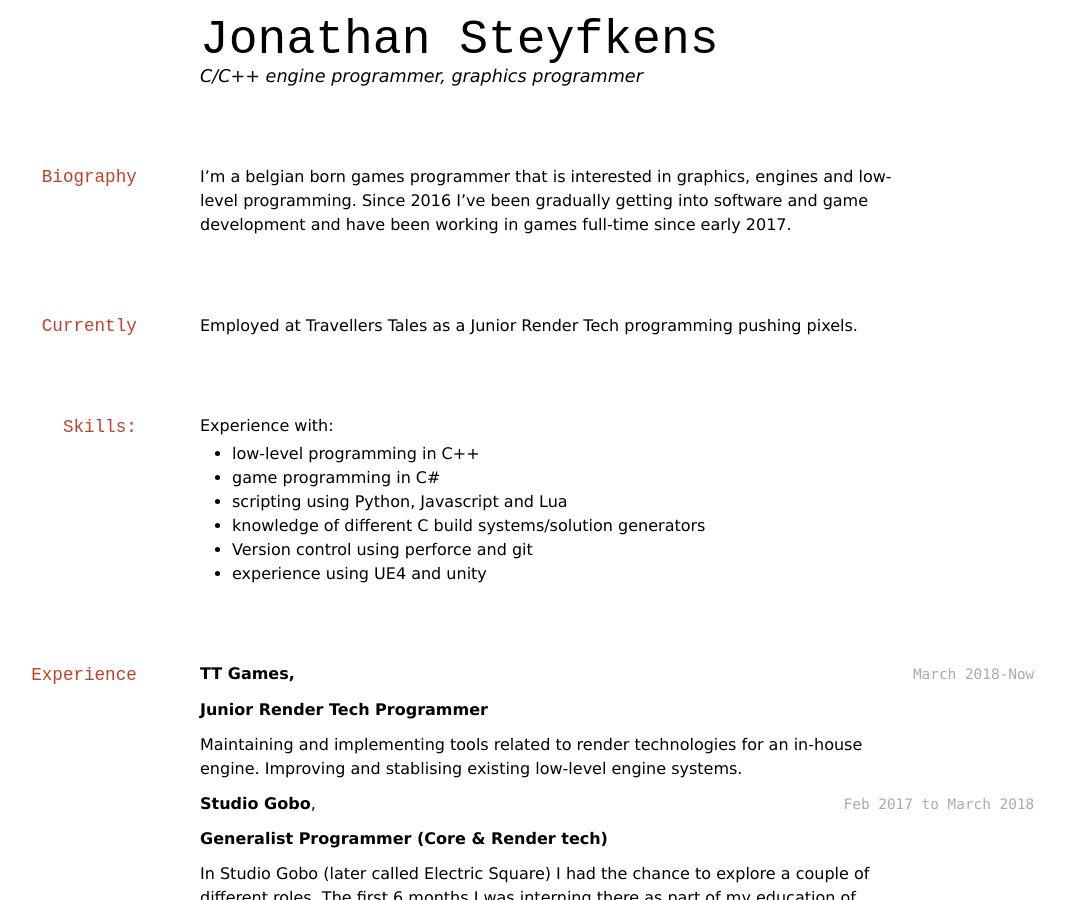
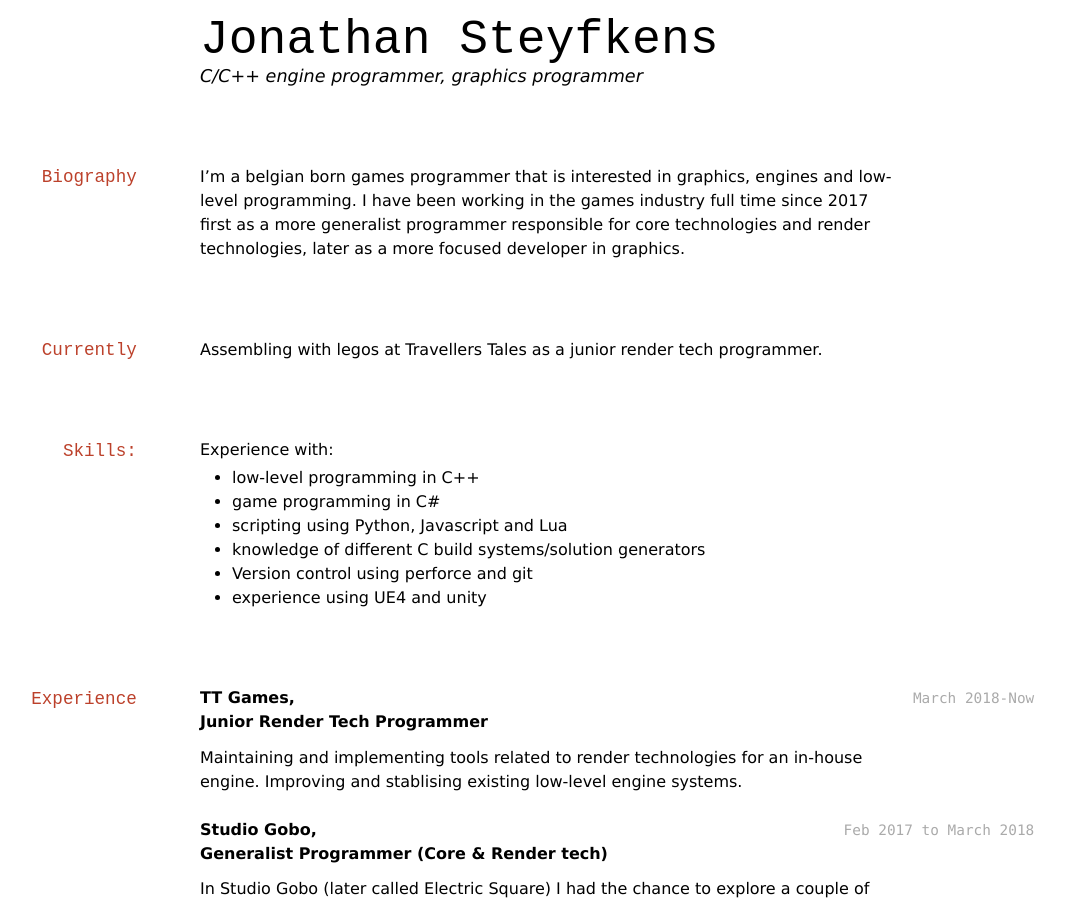
Before and after one commit to jonathansty/jonathansty.github.io, a Jekyll site: the page built from cv.md, in a window 1280 px wide and 900 px high. Shown: the whole window, without its empty margins (132-1197 px from the left). Built offline with Jekyll 4.4.1, drawn with Linux system fonts in a browser that asks for light colours.

Commit message:
some cv changes

```diff
--- a/cv.md
+++ b/cv.md
@@ -9,12 +9,10 @@ style: davewhipp
 C/C++ engine programmer, graphics programmer
 
 ## Biography
-I'm a belgian born games programmer that is interested in graphics, engines and low-level programming.
-Since 2016 I've been gradually getting into software and game development and have been working in games full-time since early 2017.
+I'm a belgian born games programmer that is interested in graphics, engines and low-level programming. I have been working in the games industry full time since 2017 first as a more generalist programmer responsible for core technologies and render technologies, later as a more focused developer in graphics.
 
 ## Currently
-
-Employed at Travellers Tales as a Junior Render Tech programming pushing pixels.
+Assembling with legos at Travellers Tales as a junior render tech programmer.
 
 ## Skills:
 Experience with:
@@ -29,15 +27,14 @@ Experience with:
 ## Experience
 `March 2018-Now`
 __TT Games,__
-
 __Junior Render Tech Programmer__
 
 Maintaining and implementing tools related to render technologies for an in-house engine. Improving
 and stablising existing low-level engine systems.
-
+\\
+\\
 `Feb 2017 to March 2018`
-__Studio Gobo__,
-
+__Studio Gobo,__
 __Generalist Programmer (Core & Render tech)__
 
 In Studio Gobo (later called Electric Square) I had the chance to explore a couple of different roles.
@@ -54,7 +51,6 @@ Below is a rough overview of the things I usually worked on (all of this is in a
 
 `Summer of 2016`
 __Essec BNS,__
-
 __Web Developer__
 
 As a student I was hired by Essec BNS to work on an internal web portal to manage certificates of their employees.
@@ -85,15 +81,12 @@ General Math and Science focused course
 ## Gamejams
 `2016`
 __Just the Two of Us,__
-
 __BrainsEden, Cambridge UK__
 
 Game Jam at the Anglia Ruskin university. We ended up in the honorable mentions by unity. Watch a video [here](https://player.vimeo.com/video/172655280)
 
 `2016`
-
 __Dream Defense,__
-
 __Google cardboard VR jam__
 
 A gamejam to explore the limitations of google cardboard VR. Trapped inside a dream as a giant. You are tasked to defend the kings castle from vile creatures trying to invade your kingdom.
```
